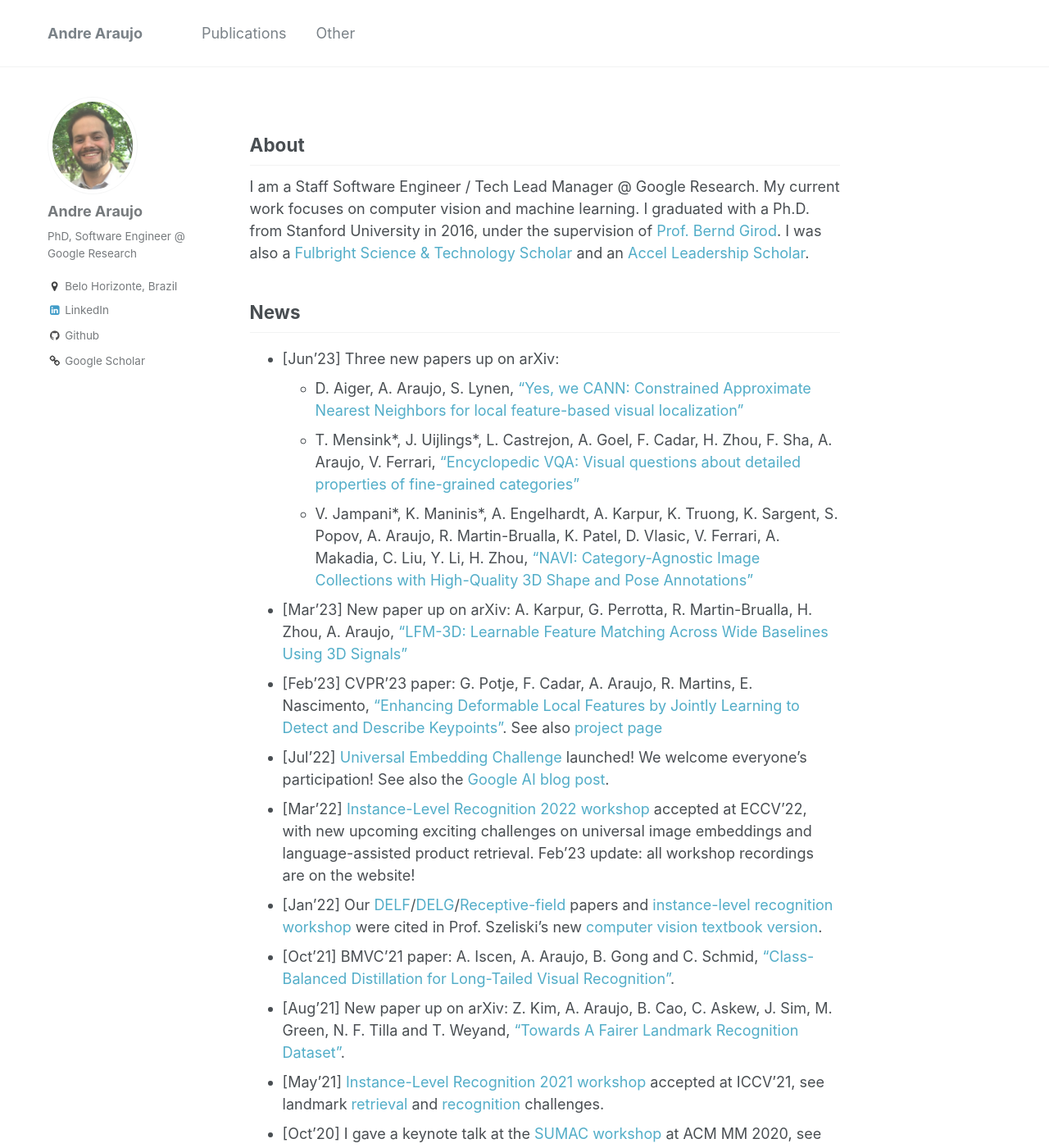
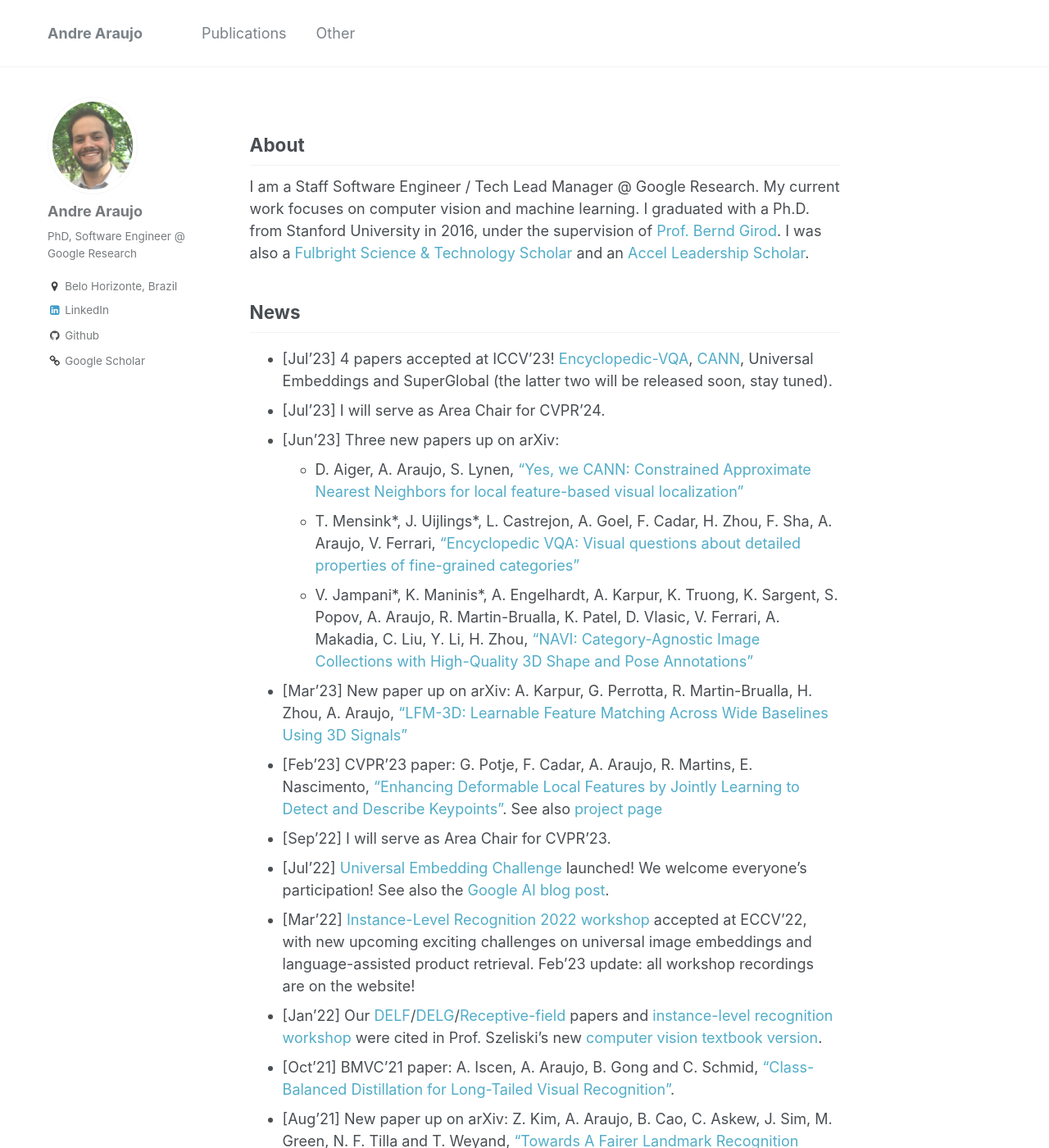
Before and after one commit to andrefaraujo/andrefaraujo.github.io, a Jekyll site: the page built from _pages/about.md, in a window 1280 px wide and 1400 px high. Shown: the whole window at 82% size. Built offline with Jekyll 4.4.1, drawn with Linux system fonts in a browser that asks for light colours.

Commit message:
Add recent paper

```diff
--- a/_pages/about.md
+++ b/_pages/about.md
@@ -18,12 +18,15 @@ I was also a [Fulbright Science & Technology Scholar](https://eca.state.gov/fulb
 
 ## News
 
+* [Jul'23] 4 papers accepted at ICCV'23! [Encyclopedic-VQA](https://arxiv.org/abs/2306.09224), [CANN](https://arxiv.org/abs/2306.09012), Universal Embeddings and SuperGlobal (the latter two will be released soon, stay tuned).
+* [Jul'23] I will serve as Area Chair for CVPR'24.
 * [Jun'23] Three new papers up on arXiv:
   * D. Aiger, A. Araujo, S. Lynen, ["Yes, we CANN: Constrained Approximate Nearest Neighbors for local feature-based visual localization"](https://arxiv.org/abs/2306.09012)
   * T. Mensink\*, J. Uijlings\*, L. Castrejon, A. Goel, F. Cadar, H. Zhou, F. Sha, A. Araujo, V. Ferrari, ["Encyclopedic VQA: Visual questions about detailed properties of fine-grained categories"](https://arxiv.org/abs/2306.09224)
   * V. Jampani\*, K. Maninis\*, A. Engelhardt, A. Karpur, K. Truong, K. Sargent, S. Popov, A. Araujo, R. Martin-Brualla, K. Patel, D. Vlasic, V. Ferrari, A. Makadia, C. Liu, Y. Li, H. Zhou, ["NAVI: Category-Agnostic Image Collections with High-Quality 3D Shape and Pose Annotations"](https://arxiv.org/abs/2306.09109)
 * [Mar'23] New paper up on arXiv: A. Karpur, G. Perrotta, R. Martin-Brualla, H. Zhou, A. Araujo, ["LFM-3D: Learnable Feature Matching Across Wide Baselines Using 3D Signals"](https://arxiv.org/abs/2303.12779)
 * [Feb'23] CVPR'23 paper: G. Potje, F. Cadar, A. Araujo, R. Martins, E. Nascimento, ["Enhancing Deformable Local Features by Jointly Learning to Detect and Describe Keypoints"](https://arxiv.org/abs/2304.00583). See also [project page](https://www.verlab.dcc.ufmg.br/descriptors/dalf_cvpr23/)
+* [Sep'22] I will serve as Area Chair for CVPR'23.
 * [Jul'22] [Universal Embedding Challenge](https://www.kaggle.com/c/google-universal-image-embedding/) launched! We welcome everyone's participation! See also the [Google AI blog post](https://ai.googleblog.com/2022/08/introducing-google-universal-image.html).
 * [Mar'22] [Instance-Level Recognition 2022 workshop](https://ilr-workshop.github.io/ECCVW2022/) accepted at ECCV'22, with new upcoming exciting challenges on universal image embeddings and language-assisted product retrieval. Feb'23 update: all workshop recordings are on the website!
 * [Jan'22] Our [DELF](https://arxiv.org/abs/1612.06321)/[DELG](https://arxiv.org/abs/2001.05027)/[Receptive-field](https://distill.pub/2019/computing-receptive-fields/) papers and [instance-level recognition workshop](https://ilr-workshop.github.io/ECCVW2022/) were cited in Prof. Szeliski's new [computer vision textbook version](http://szeliski.org/Book/).
```
